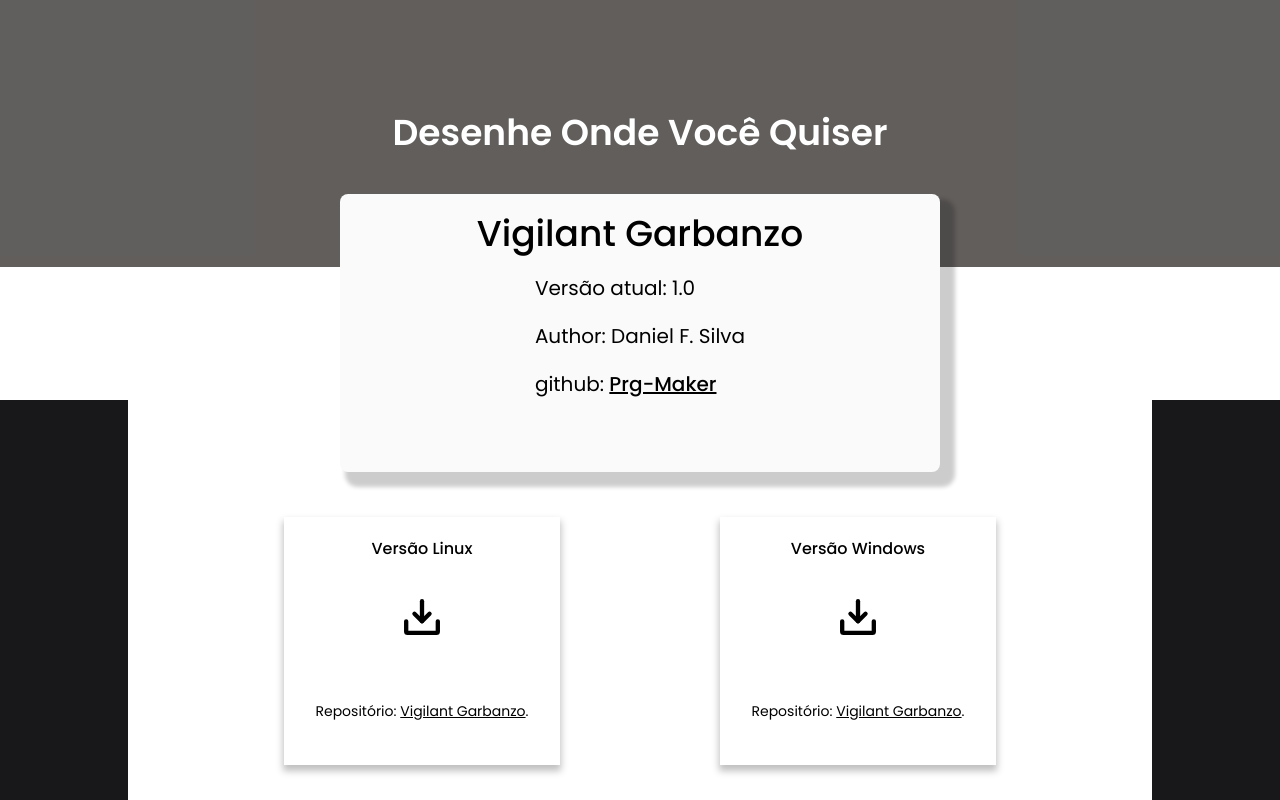
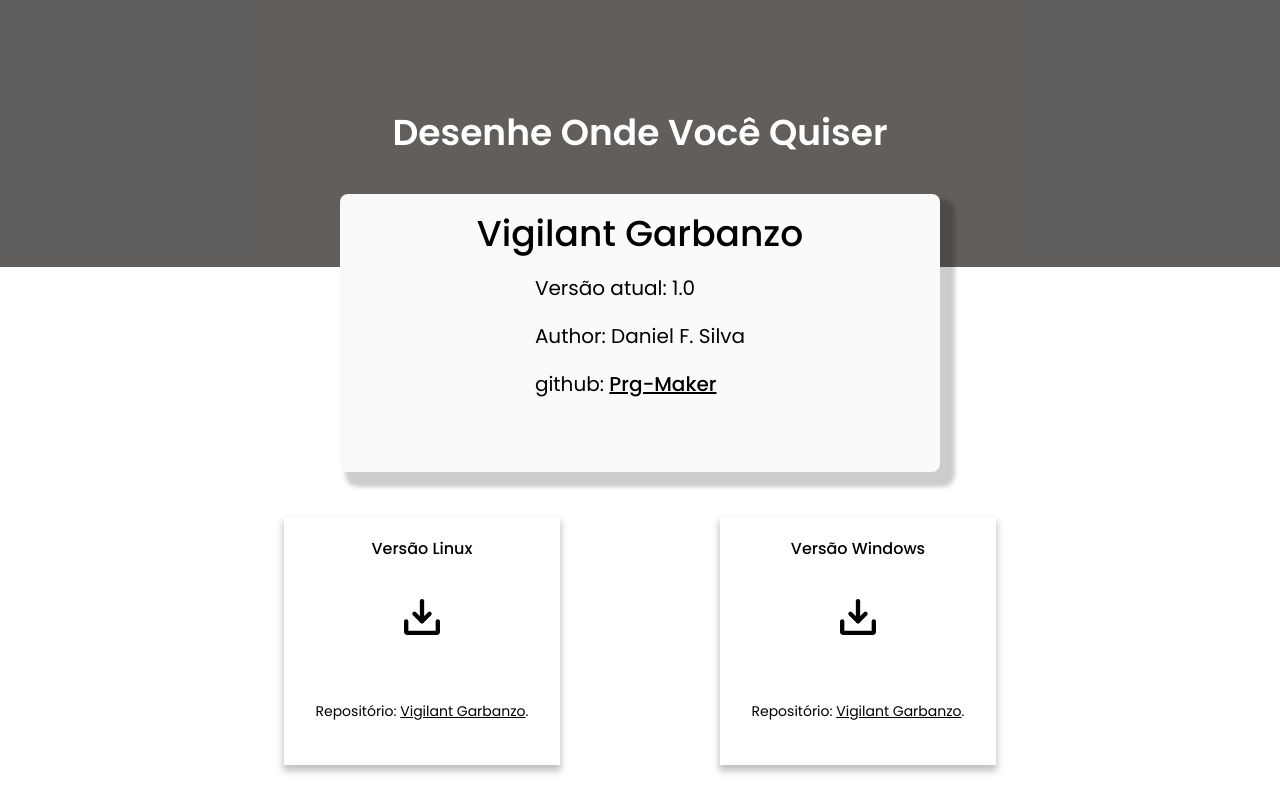
Before and after one commit to Prg-maker/web-vite, a React (Vite) app: page / in a window 1280 px wide. Built offline with nearby package versions, Linux system fonts and the light colour scheme.

Commit message:
rm component ads div

```diff
--- a/src/App.tsx
+++ b/src/App.tsx
@@ -52,14 +52,6 @@ function App() {
 
       </div>
 
-      <div className="bg-zinc-900 w-32 h-1/2 absolute top-1/2 ">
-
-      </div>
-
-
-      <div className="bg-zinc-900 w-32 h-1/2 absolute top-1/2 right-0">
-
-      </div>
 
     </div>
   );
```
